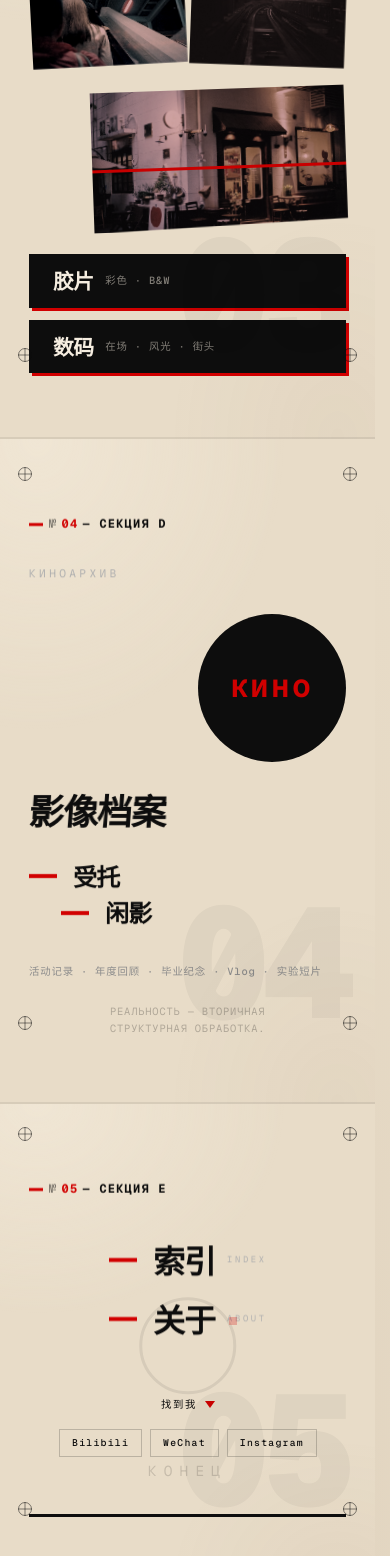
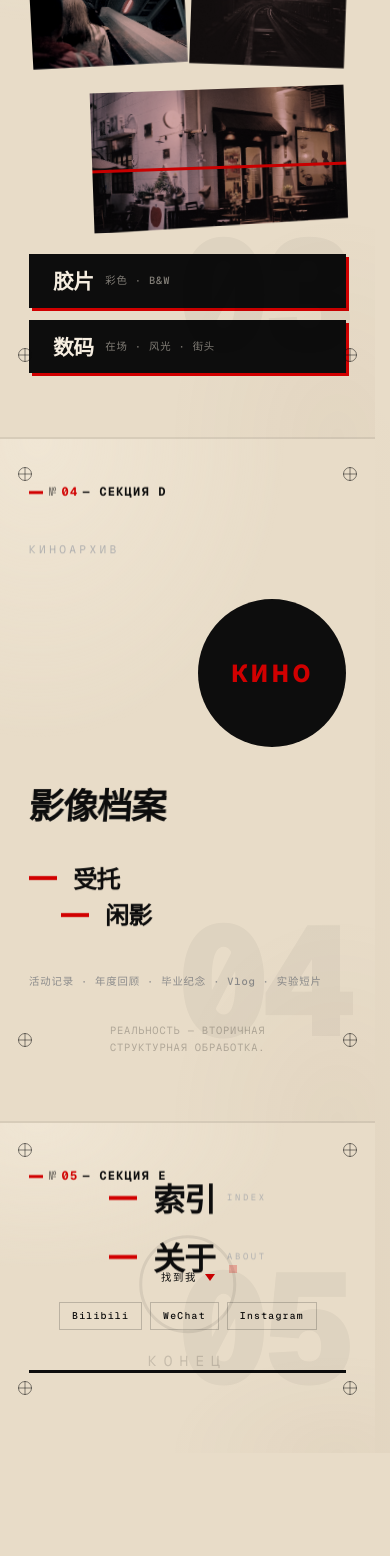
Before and after one commit to M1kk0zz0615/portfolio, a Next.js app: page / in a window 390 px wide. Shown: the part 2211-3767 px from the top of the page. After the commit the page ends 3664 px from the top, so only its background shows below. Built offline with nearby package versions, Linux system fonts and the light colour scheme.

Commit message:
fix: 海报④加大gap间距 + 海报⑤ justify-between 纵向展开

```diff
--- a/components/home/PosterOther.tsx
+++ b/components/home/PosterOther.tsx
@@ -192,9 +192,9 @@ export function PosterOther() {
       </div>
 
       {/* ====== 移动端+平板 (<1024px) — flex-col 纵向布局 ====== */}
-      <div className="lg:hidden relative z-10 flex w-full flex-col items-center px-4 pt-16 sm:px-8 sm:pt-20" style={{gap:"clamp(0.5rem, 2vh, 1.5rem)"}}>
+      <div className="lg:hidden relative z-10 flex w-full flex-col items-center justify-between px-4 pt-8 sm:px-8 sm:pt-12 pb-4">
         {/* 档案编号 — 模块标签样式 */}
-        <div className="anim-y-60 self-start font-mono text-xs tracking-widest uppercase mb-8">
+        <div className="anim-y-60 self-start font-mono text-xs tracking-widest uppercase">
           <span style={{
             display: "inline-block",
             width: "clamp(14px, 3cqw, 22px)",
@@ -209,7 +209,7 @@ export function PosterOther() {
         </div>
 
         {/* 两个链接 — 居中竖排 */}
-        <div className="anim-y-60 d-2 flex flex-col gap-8 select-none mb-12 items-center">
+        <div className="anim-y-60 d-2 flex flex-col gap-8 select-none items-center">
           <Link href="/browse" className="group flex items-center no-underline">
             <span className="geo-marker" />
             <span className="type-display hover-red" style={{ fontSize: "clamp(2rem, 8vw, 4rem)" }}>索引</span>
--- a/components/home/PosterVideo.tsx
+++ b/components/home/PosterVideo.tsx
@@ -193,7 +193,7 @@ export function PosterVideo() {
       </div>
 
       {/* ====== 移动端+平板 (<1024px) — flex-col 纵向布局 ====== */}
-      <div className="lg:hidden relative z-10 flex w-full flex-col px-4 pt-16 sm:px-8 sm:pt-20" style={{gap:"clamp(0.5rem, 2vh, 1.5rem)"}}>
+      <div className="lg:hidden relative z-10 flex w-full flex-col px-4 pt-8 sm:px-8 sm:pt-12" style={{gap:"clamp(1rem, 3vh, 2.5rem)"}}>
         {/* 档案编号 — 模块标签样式 */}
         <div className="anim-y-60 font-mono text-xs tracking-widest uppercase mb-4">
           <span style={{
```
